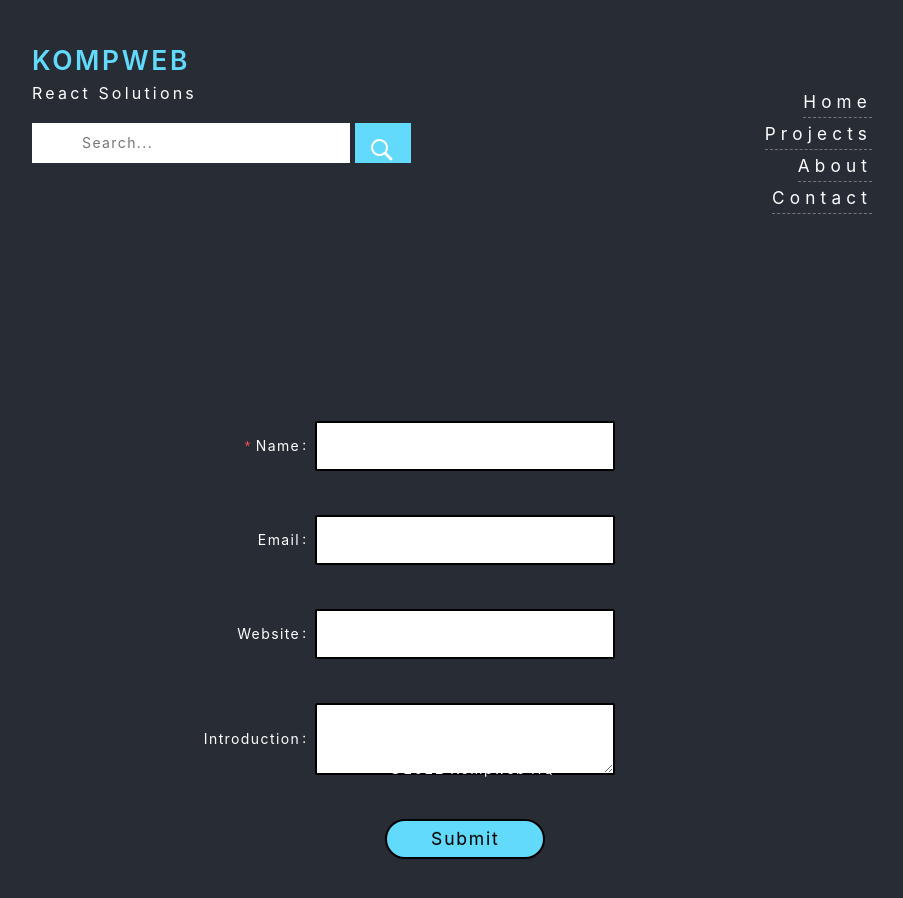
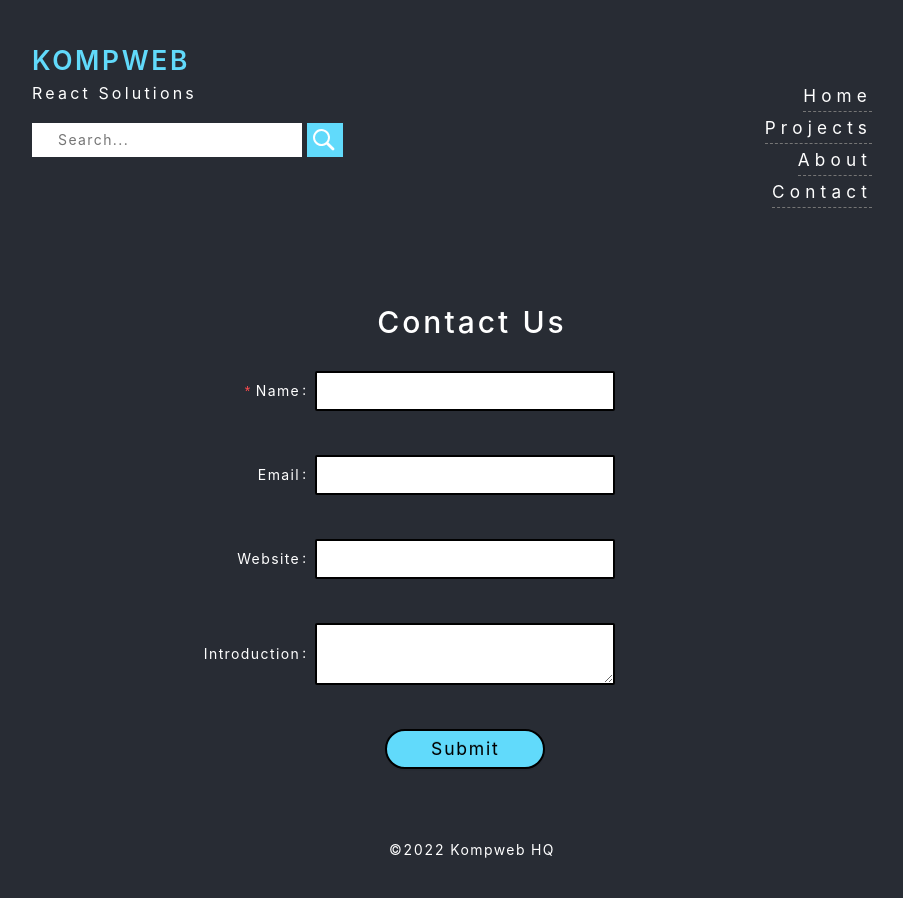
Before and after one commit to Kompweb/Kompweb, a React (Create React App) app in the folder Frontend/: page /contact in a window 1280 px wide. Shown: the top 898 px of the page, without its empty margins (168-1071 px from the left). Built offline with nearby package versions, Linux system fonts and the light colour scheme; no server answers.

Commit message:
clean up css

```diff
--- a/Frontend/src/components/pages/Contact.js
+++ b/Frontend/src/components/pages/Contact.js
@@ -1,13 +1,10 @@
 import '../../styles/contact.css';
 import { Button, Form, Input } from 'antd';
 import React from 'react';
+
 const layout = {
-  labelCol: {
-    span: 8,
-  },
-  wrapperCol: {
-    span: 16,
-  },
+  labelCol: { span: 8 },
+  wrapperCol: { span: 16 },
 };
 
 const validateMessages = {
@@ -28,6 +25,7 @@ const Contact = () => {
 
   return (
     <div className="form-container">
+      <h1>Contact Us</h1>
       <Form
         {...layout}
         name="nest-messages"
--- a/Frontend/src/styles/contact.css
+++ b/Frontend/src/styles/contact.css
@@ -19,7 +19,7 @@
 }
 .ant-input {
   border: 2px solid rgb(0, 0, 0);
-  padding-top: 20px;
+  padding-top: 10px;
 }
 /* .App .ant-btn-primary { */
 .ant-form-item-control-input-content button {
--- a/Frontend/src/styles/searchForm.css
+++ b/Frontend/src/styles/searchForm.css
@@ -1,21 +1,23 @@
 .search-form {
   display: flex;
-  flex-direction: row;
+  /* flex-wrap: wrap-reverse; */
+  /* flex-direction: row; */
   /* align-items: center; */
   /* justify-content: center; */
   /* padding-top: 10px; */
+  height: 34px;
 }
 /* .search-form path {
   size: 36px;
 } */
 .search-form button {
-  padding: 10px;
   width: auto;
+  height: 100%;
   border: 0;
   border-radius: 0;
 }
 .search-form input {
-  padding: 0 50px;
+  padding: 0 26px;
   margin-right: 5px;
   border: 0;
 }
--- a/Frontend/src/styles/style.css
+++ b/Frontend/src/styles/style.css
@@ -1,6 +1,6 @@
 .App {
   text-align: center;
-  margin-top: 120px;
+  /* margin-top: 10px; */
   /* border: 1px solid red; */
   /* position: relative; */
   /* min-height: 100vh; */
@@ -69,7 +69,7 @@ footer {
   padding: 20px 0;
   text-align: center;
   color: #fff;
-  position: fixed;
+  /* position: absolute; */
   bottom: 0;
   width: 100%;
 }
```
